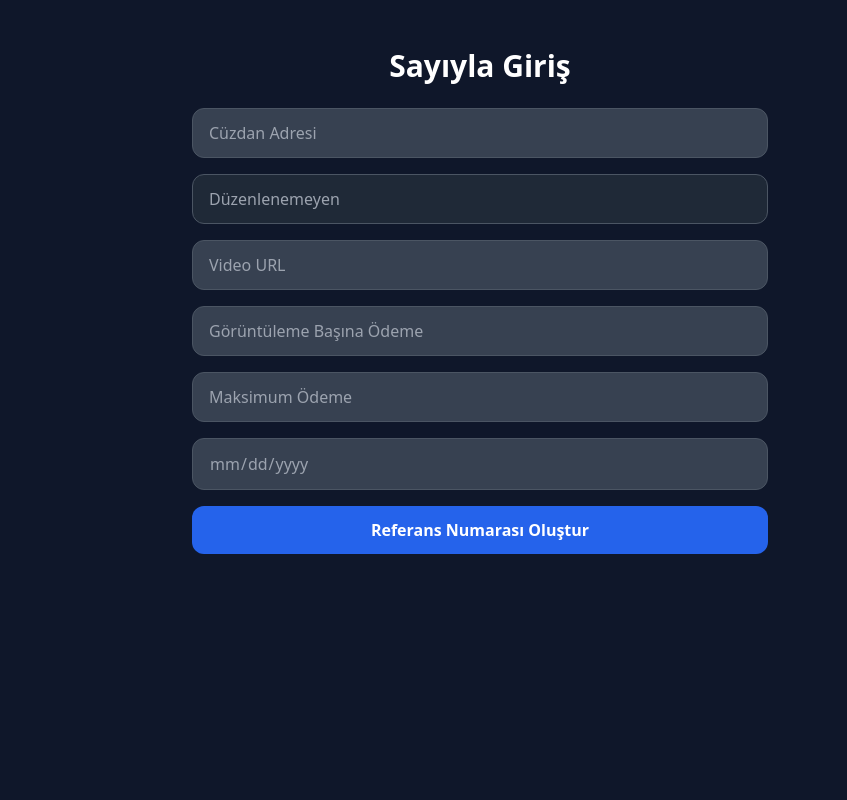
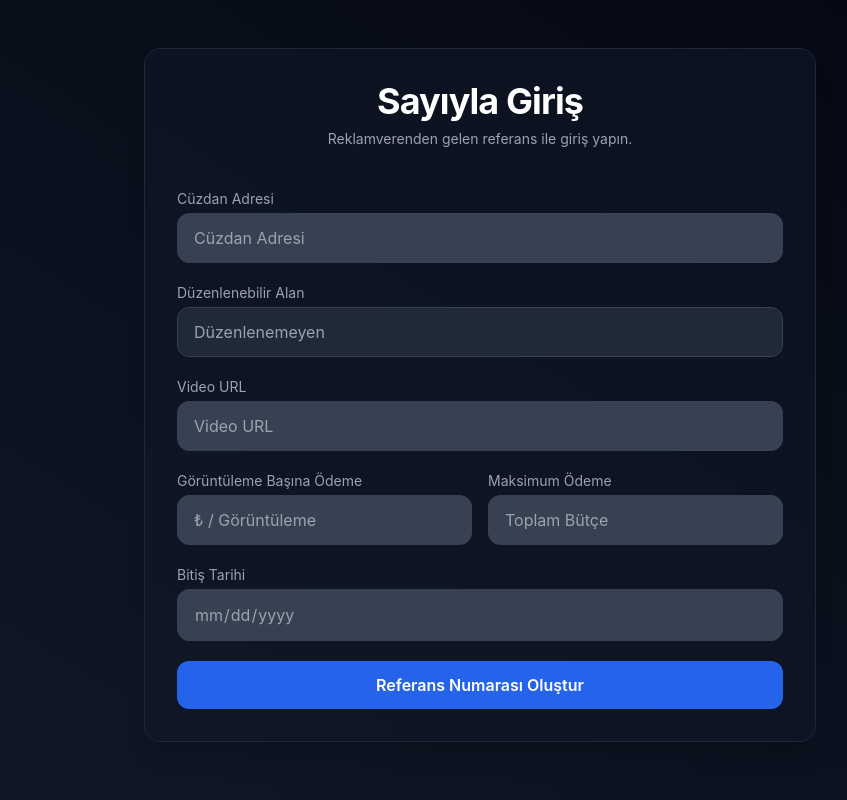
Before and after one commit to ahmetrecayiozturk/HackPera, a Flask app: template templates/creator.html in a window 1280 px wide. Shown: the whole page, without its empty margins (160-1007 px from the left). Run offline with Flask 3, Linux system fonts and the light colour scheme; the template is opened without the code that fills it, so the values that code supplies are empty; some libraries are stand-ins or nearby versions.

Commit message:
Update creator.html

```diff
--- a/templates/creator.html
+++ b/templates/creator.html
@@ -2,24 +2,68 @@
 <html lang="en">
 <head>
   <meta charset="UTF-8">
-  <title>Reklamveren Bilgileri</title>
+  <title>Sayıyla Giriş</title>
   <script src="https://cdn.tailwindcss.com"></script>
+  <style>
+    body {
+      font-family: 'Inter', sans-serif;
+    }
+  </style>
 </head>
-<body class="bg-[#0f172a] text-gray-200 min-h-screen py-12 px-4">
-  <div class="max-w-xl mx-auto space-y-6">
-    <h1 class="text-3xl font-bold mb-6 text-white text-center">Sayıyla Giriş</h1>
-    <form class="space-y-4">
-      <input type="text" placeholder="Cüzdan Adresi" readonly class="w-full px-4 py-3 bg-gray-700 border border-gray-600 rounded-xl text-gray-400 cursor-not-allowed">
+<body class="bg-gradient-to-tr from-gray-900 to-gray-950 text-gray-200 min-h-screen py-12 px-4">
 
-      <!-- Düzenlenebilir alan -->
-      <input type="text" placeholder="Düzenlenemeyen" class="w-full px-4 py-3 bg-gray-800 border border-gray-600 rounded-xl text-white">
+  <div class="max-w-2xl mx-auto space-y-10 bg-gray-900/60 backdrop-blur-sm p-8 rounded-2xl shadow-xl border border-gray-800">
 
-      <input type="url" placeholder="Video URL" readonly class="w-full px-4 py-3 bg-gray-700 border border-gray-600 rounded-xl text-gray-400 cursor-not-allowed">
-      <input type="number" placeholder="Görüntüleme Başına Ödeme" readonly class="w-full px-4 py-3 bg-gray-700 border border-gray-600 rounded-xl text-gray-400 cursor-not-allowed">
-      <input type="number" placeholder="Maksimum Ödeme" readonly class="w-full px-4 py-3 bg-gray-700 border border-gray-600 rounded-xl text-gray-400 cursor-not-allowed">
-      <input type="date" placeholder="Bitiş Tarihi" readonly class="w-full px-4 py-3 bg-gray-700 border border-gray-600 rounded-xl text-gray-400 cursor-not-allowed">
+    <!-- Başlık -->
+    <div class="text-center space-y-2">
+      <h1 class="text-4xl font-bold text-white tracking-tight">Sayıyla Giriş</h1>
+      <p class="text-gray-400 text-sm">Reklamverenden gelen referans ile giriş yapın.</p>
+    </div>
 
-      <button type="submit" class="w-full bg-blue-600 hover:bg-blue-700 text-white py-3 rounded-xl font-semibold">Referans Numarası Oluştur</button>
+    <!-- Form -->
+    <form class="space-y-5">
+
+      <div>
+        <label class="block text-sm mb-1 text-gray-400">Cüzdan Adresi</label>
+        <input type="text" placeholder="Cüzdan Adresi" readonly
+          class="w-full px-4 py-3 bg-gray-700 border border-gray-700 rounded-xl text-gray-400 cursor-not-allowed" />
+      </div>
+
+      <div>
+        <label class="block text-sm mb-1 text-gray-400">Düzenlenebilir Alan</label>
+        <input type="text" placeholder="Düzenlenemeyen"
+          class="w-full px-4 py-3 bg-gray-800 border border-gray-700 rounded-xl text-white focus:outline-none focus:ring-2 focus:ring-blue-500" />
+      </div>
+
+      <div>
+        <label class="block text-sm mb-1 text-gray-400">Video URL</label>
+        <input type="url" placeholder="Video URL" readonly
+          class="w-full px-4 py-3 bg-gray-700 border border-gray-700 rounded-xl text-gray-400 cursor-not-allowed" />
+      </div>
+
+      <div class="grid grid-cols-1 sm:grid-cols-2 gap-4">
+        <div>
+          <label class="block text-sm mb-1 text-gray-400">Görüntüleme Başına Ödeme</label>
+          <input type="number" placeholder="₺ / Görüntüleme" readonly
+            class="w-full px-4 py-3 bg-gray-700 border border-gray-700 rounded-xl text-gray-400 cursor-not-allowed" />
+        </div>
+        <div>
+          <label class="block text-sm mb-1 text-gray-400">Maksimum Ödeme</label>
+          <input type="number" placeholder="Toplam Bütçe" readonly
+            class="w-full px-4 py-3 bg-gray-700 border border-gray-700 rounded-xl text-gray-400 cursor-not-allowed" />
+        </div>
+      </div>
+
+      <div>
+        <label class="block text-sm mb-1 text-gray-400">Bitiş Tarihi</label>
+        <input type="date" placeholder="Bitiş Tarihi" readonly
+          class="w-full px-4 py-3 bg-gray-700 border border-gray-700 rounded-xl text-gray-400 cursor-not-allowed" />
+      </div>
+
+      <button type="submit"
+        class="w-full bg-blue-600 hover:bg-blue-700 transition-colors duration-200 text-white py-3 rounded-xl font-semibold">
+        Referans Numarası Oluştur
+      </button>
     </form>
   </div>
 </body>
```
